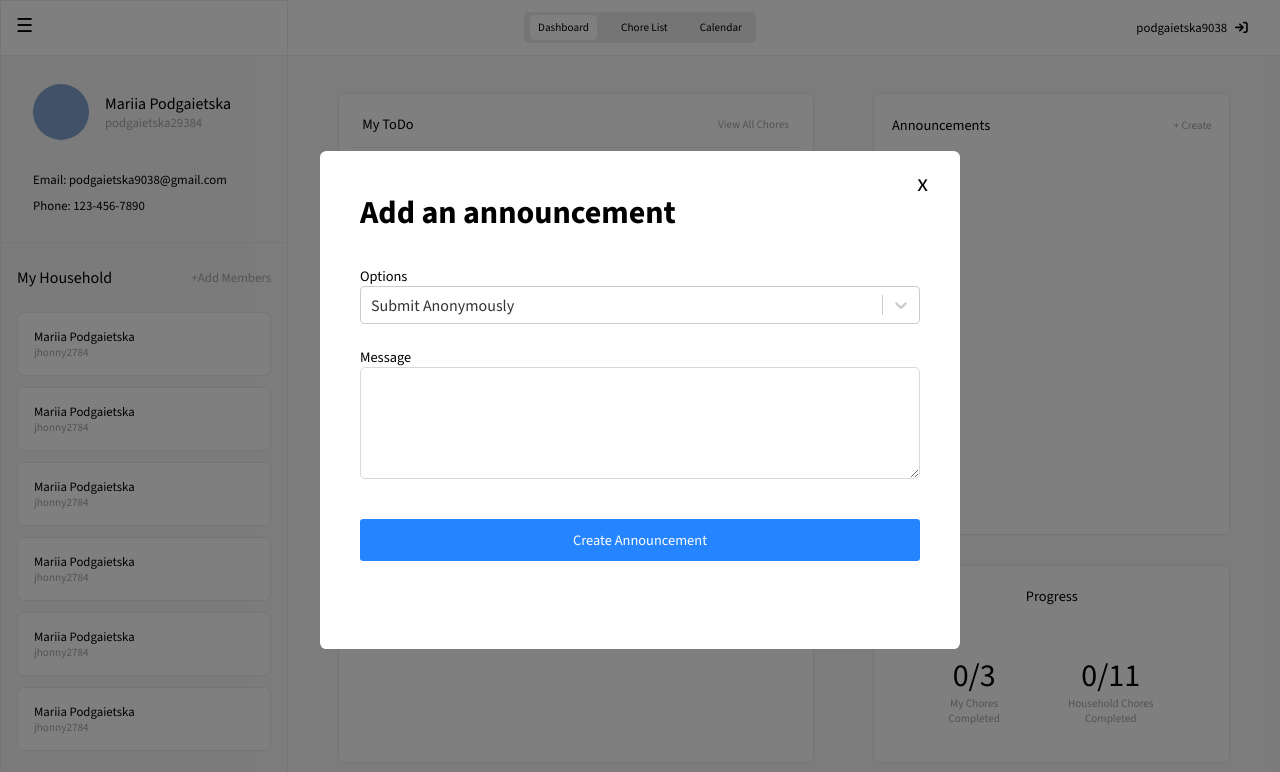
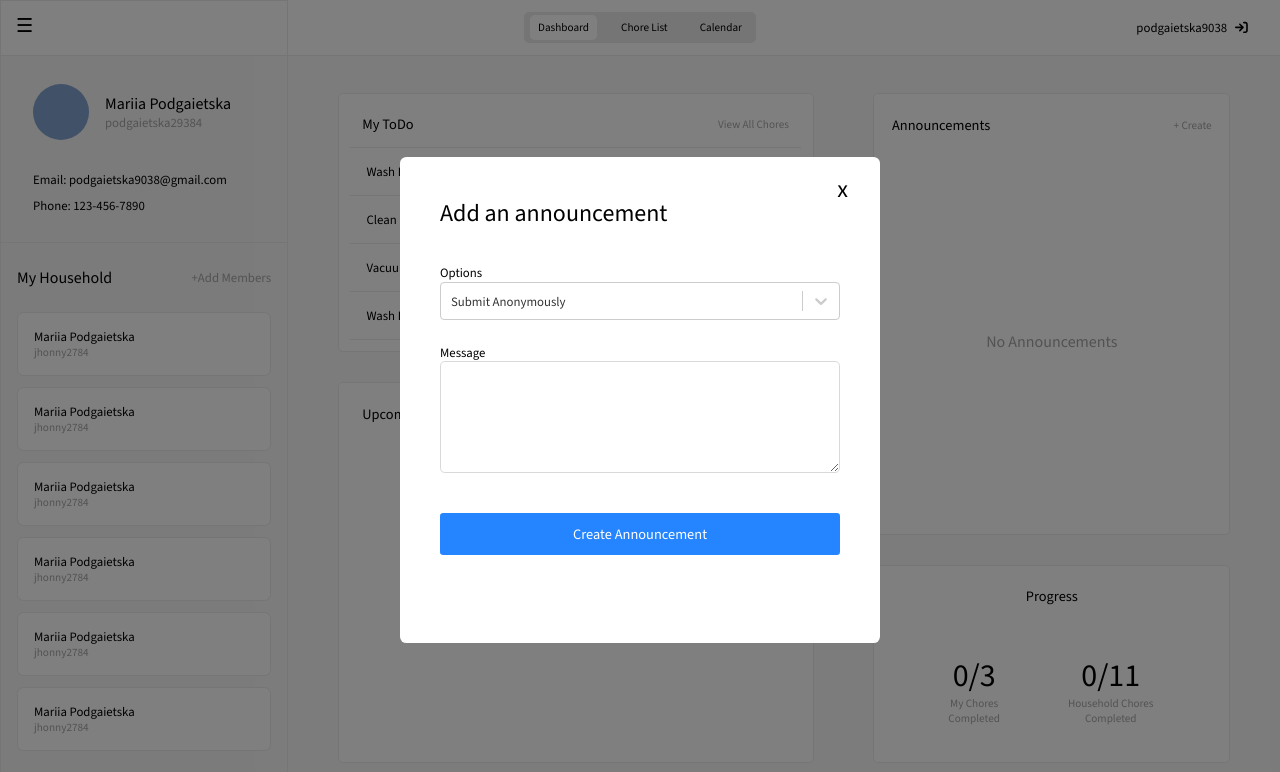
Before and after one commit to Axeloooo/ChoreShare, a React (Create React App) app in the folder client/: page / in a window 1280 px wide. Both pictures are taken after a click on the element "+ Create". Shown: the top 772 px of the page. Built offline with nearby package versions, Linux system fonts and the light colour scheme.

Commit message:
styles of pop-up windows adjusted

```diff
--- a/client/src/components/CreateAnnouncement.jsx
+++ b/client/src/components/CreateAnnouncement.jsx
@@ -16,6 +16,20 @@ function CreateAnnouncement(){
             <Select
             options={options}
             defaultValue={options[0]}
+            styles={{
+                control: (base) => ({
+                  ...base,
+                  fontSize: '0.8rem',
+                }),
+                menu: (base) => ({
+                  ...base,
+                  fontSize: '0.8rem',
+                }),
+                option: (base) => ({
+                  ...base,
+                  fontSize: '0.8rem',
+                }),
+              }}
             />
             <form className="create-announce-form">
                 <label htmlFor="message">Message</label>
--- a/client/src/components/CreateChore.jsx
+++ b/client/src/components/CreateChore.jsx
@@ -83,6 +83,20 @@ function CreateChore(){
                 formatGroupLabel={formatGroupLabel}
                 onChange={handleChange}
                 value={selectedOptions}
+                styles={{
+                  control: (base) => ({
+                    ...base,
+                    fontSize: '0.8rem',
+                  }),
+                  menu: (base) => ({
+                    ...base,
+                    fontSize: '0.8rem',
+                  }),
+                  option: (base) => ({
+                    ...base,
+                    fontSize: '0.8rem',
+                  }),
+                }}
             />
             <form className="create-chore-form">
                 <label htmlFor="chore-title">Title</label>
--- a/client/src/pages/Dashboard.jsx
+++ b/client/src/pages/Dashboard.jsx
@@ -6,6 +6,8 @@ import CreateAnnouncement from '../components/CreateAnnouncement';
 
 function Dashboard ({sidebarOpen}) {
 const tasks = [{title : "Wash Dishes", status : "Not Started"}, {title : "Clean Bathroom", status : "Complete"}, {title : "Vacuum", status : "Not Started"}, {title : "Wash Dishes", status : "Not Started"}, {title : "Wash Dishes", status : "Not Started"}, {title : "Wash Dishes", status : "Not Started"}]
+const announcements = []
+const events = []
 const { showOverlay } = useOutletContext();
 
 const handleShowCreateAnnouncement = () => {
@@ -20,6 +22,10 @@ const handleShowCreateAnnouncement = () => {
                     <h3>My ToDo</h3>
                     <Link to="/chore-list"><p>View All Chores</p></Link>
                 </div>
+                {tasks.length === 0 ?
+                <div className="container-contents empty">
+                    No Chores Assigned
+                </div> :
                 <div className="container-contents">
                 {tasks.map((task, index) => {
                     return (
@@ -37,24 +43,35 @@ const handleShowCreateAnnouncement = () => {
                     )
                 })}
                 </div>
+                }
             </div>
-            <div className="all-chores-view container">
+            <div className="announcements-view container">
                 <div className="container-header space-between">
                     <h3>Announcements</h3>
                     <p onClick={handleShowCreateAnnouncement}>+ Create</p>
                 </div>
+                {announcements.length === 0 ?
+                <div className="container-contents empty">
+                    No Announcements
+                </div> :
                 <div className="container-contents">
 
                 </div>
+                }
             </div>
             <div className="upcoming-events-view container">
                 <div className="container-header space-between">
                     <h3>Upcoming Events</h3>
                     <Link to="/calendar"><p>View Calendar</p></Link>
                 </div>
+                {events.length === 0 ?
+                <div className="container-contents empty">
+                    No Upcoming Events
+                </div> :
                 <div className="container-contents">
 
                 </div>
+                }
             </div>
             <div className="stats-view container">
                 <div className="container-header center">
--- a/client/src/styles/AddMember.css
+++ b/client/src/styles/AddMember.css
@@ -9,20 +9,25 @@
 }
 
 .add-member-window h1{
+    font-size: 1.5rem;
+    font-weight: 300;
     margin-bottom: 2rem;
 }
 
 .add-member-window label{
-    font-size: 0.9rem;
+    font-size: 0.8rem;
+    margin-bottom: 0.2rem;
     margin-top: 1rem;
 }
 
 .add-member-form input{
     width: 100%;
-    padding: 0.5rem;
+    padding: 0.7rem;
     border: 1px solid var(--midgrey);
     border-radius: 0.3rem;
     font-size: 1rem;
+    font-size: 0.8rem;
+    color: grey;
 }
 
 .add-member-form input:focus{
--- a/client/src/styles/CreateAnnouncement.css
+++ b/client/src/styles/CreateAnnouncement.css
@@ -9,25 +9,14 @@
 }
 
 .create-announce-window h1{
+    font-size: 1.5rem;
+    font-weight: 300;
     margin-bottom: 2rem;
 }
 
 .create-announce-window label{
-    font-size: 0.9rem;
+    font-size: 0.8rem;
     margin-top: 1rem;
-}
-
-.create-announce-form input{
-    width: 100%;
-    padding: 0.5rem;
-    border: 1px solid var(--midgrey);
-    border-radius: 0.3rem;
-    font-size: 1rem;
-}
-
-.create-announce-form input:focus{
-    outline: none;
-    border: 2px solid #2584FF;
 }
 
 .create-announce-form textarea{
@@ -38,6 +27,8 @@
     border: 1px solid var(--midgrey);
     border-radius: 0.3rem;
     font-size: 1rem;
+    font-size: 0.8rem;
+    color: black;
 }
 
 .create-announce-form textarea:focus{
--- a/client/src/styles/CreateChore.css
+++ b/client/src/styles/CreateChore.css
@@ -9,11 +9,13 @@
 }
 
 .create-chore-window h1{
+    font-size: 1.5rem;
+    font-weight: 300;
     margin-bottom: 2rem;
 }
 
 .create-chore-window label{
-    font-size: 0.9rem;
+    font-size: 0.8rem;
     margin-top: 1rem;
 }
 
@@ -22,7 +24,8 @@
     padding: 0.5rem;
     border: 1px solid var(--midgrey);
     border-radius: 0.3rem;
-    font-size: 1rem;
+    font-size: 0.8rem;
+    color: grey;
 }
 
 .create-chore-form input:focus{
@@ -34,10 +37,12 @@
     min-width: 100%;
     max-width: 100%;
     min-height: 7rem;
-    padding: 0.5rem;
+    padding: 0.7rem;
     border: 1px solid var(--midgrey);
     border-radius: 0.3rem;
     font-size: 1rem;
+    font-size: 0.8rem;
+    color: grey;
 }
 
 .create-chore-form textarea:focus{
--- a/client/src/styles/Dashboard.css
+++ b/client/src/styles/Dashboard.css
@@ -167,3 +167,11 @@
     font-size: 0.8rem;
     cursor: pointer;
 }
+
+
+
+.container-contents.empty{
+    justify-content: center;
+    align-items: center;
+    color: var(--darkgrey);
+}
--- a/client/src/styles/Overlay.css
+++ b/client/src/styles/Overlay.css
@@ -14,7 +14,7 @@
 }
 
 .popup-window{
-    width: 50%;
+    width: 30rem;
     height: fit-content;
     background: white;
     padding: 2.5rem;
```
Lines whose indentation alone changed are shown as unchanged.
